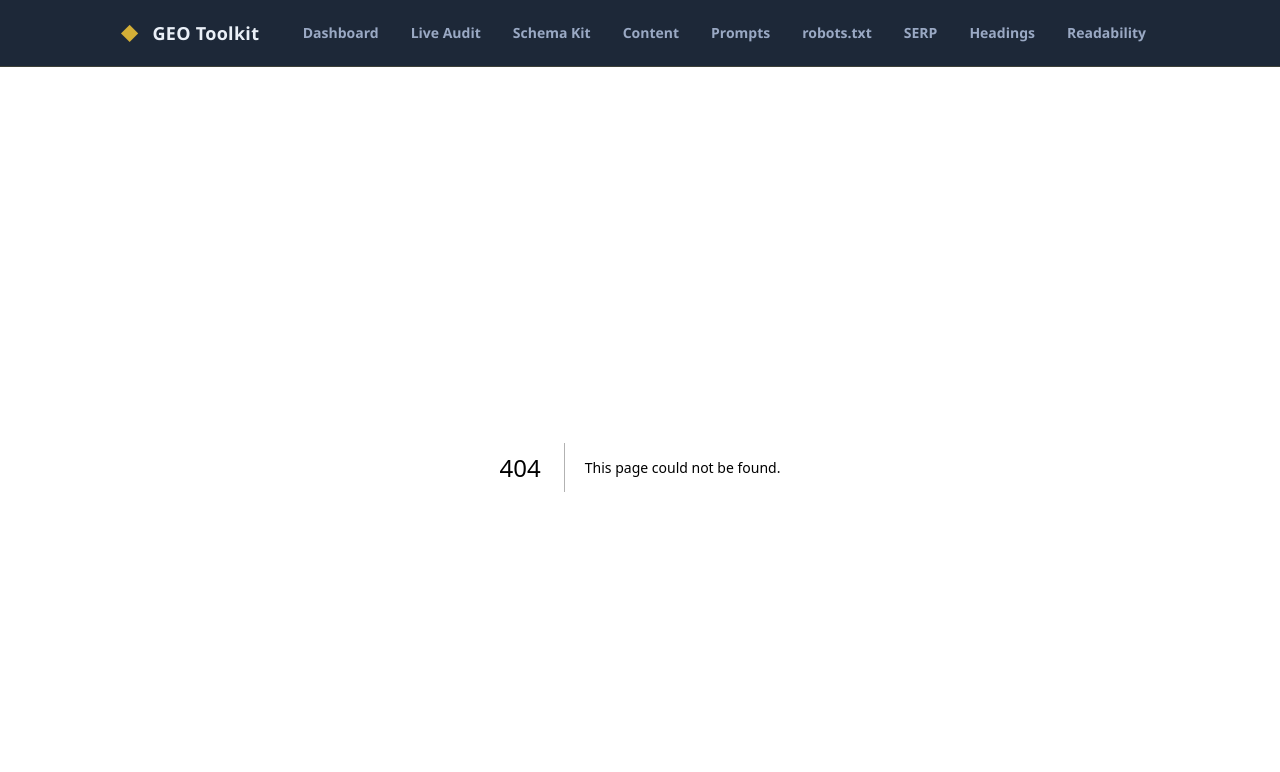
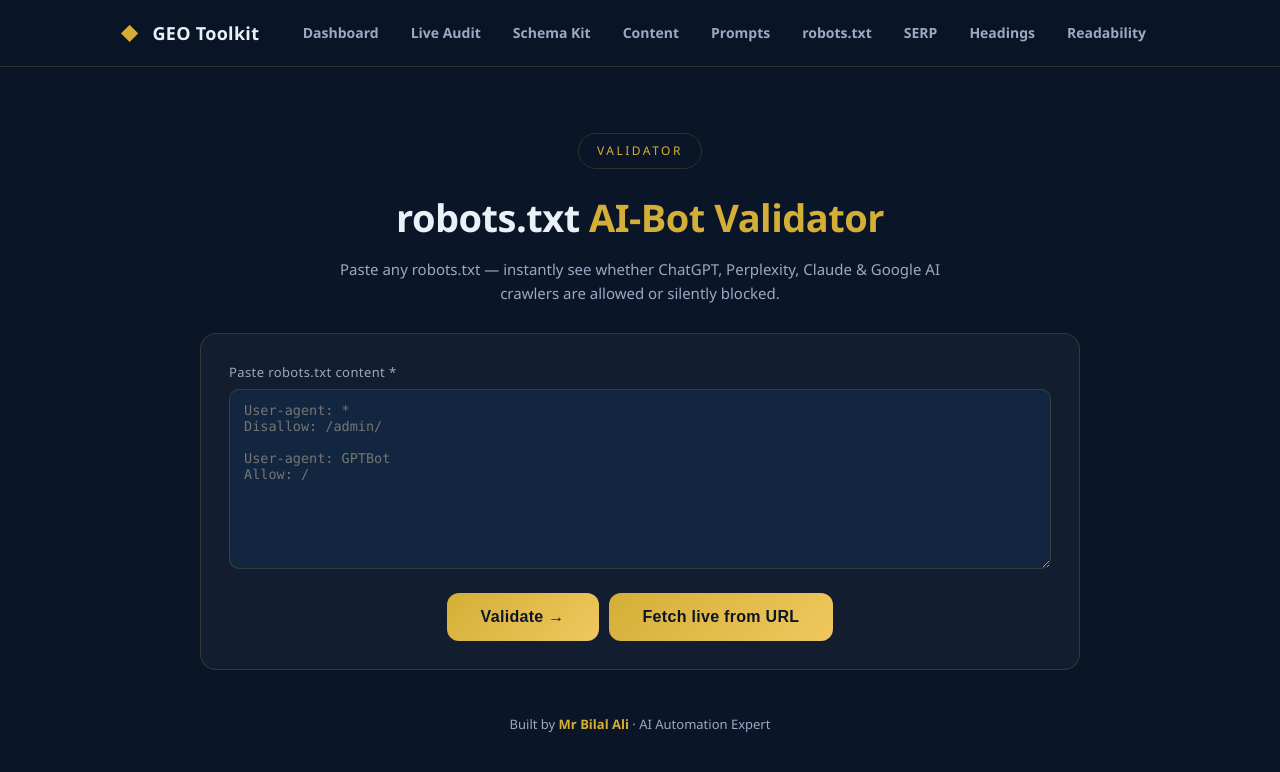
Before and after one commit to Mrbilalali/geo-audit-live, a Next.js app: page /robots-validator in a window 1280 px wide. Before the commit this address had no page. Shown: the top 772 px of the page. Built offline with nearby package versions, Linux system fonts and the light colour scheme.

Commit message:
GEO Toolkit v2 — 8-tool SEO/GEO suite

```diff
--- /dev/null
+++ b/app/robots-validator/page.tsx
@@ -0,0 +1,110 @@
+"use client";
+
+import { useState } from "react";
+
+const AI_BOTS = ["GPTBot", "ChatGPT-User", "PerplexityBot", "ClaudeBot", "Google-Extended", "CCBot"];
+
+interface Group { agents: string[]; allows: string[]; disallows: string[]; }
+
+function parseRobots(txt: string): Group[] {
+  const groups: Group[] = [];
+  let cur: Group | null = null;
+  let seenRule = false;
+  for (const raw of txt.split("\n")) {
+    const line = raw.split("#")[0].trim();
+    if (!line) continue;
+    const m = line.match(/^([A-Za-z-]+)\s*:\s*(.*)$/);
+    if (!m) continue;
+    const field = m[1].toLowerCase();
+    const value = m[2].trim();
+    if (field === "user-agent") {
+      if (seenRule || !cur) { cur = { agents: [], allows: [], disallows: [] }; groups.push(cur); seenRule = false; }
+      cur.agents.push(value.toLowerCase());
+    } else if (field === "allow" && cur) { cur.allows.push(value); seenRule = true; }
+    else if (field === "disallow" && cur) { cur.disallows.push(value); seenRule = true; }
+  }
+  return groups;
+}
+
+export default function RobotsValidator() {
+  const [txt, setTxt] = useState("");
+  const [done, setDone] = useState(false);
+
+  const groups = done ? parseRobots(txt) : [];
+  const star = groups.find((g) => g.agents.includes("*"));
+  const sitewide = !!star && star.disallows.some((d) => d === "/" || d === "/*");
+  const sitemap = txt.split("\n").some((l) => l.trim().toLowerCase().startsWith("sitemap:"));
+
+  function botStatus(bot: string): { label: string; cls: "pass" | "fail" | "warn"; detail: string } {
+    const b = bot.toLowerCase();
+    const own = groups.find((g) => g.agents.includes(b));
+    const g = own || star;
+    if (!g) return { label: "No rule", cls: "warn", detail: `No rules for ${bot} (or *). Default: allowed.` };
+    const blocked = g.disallows.some((d) => d === "/" || d === "/*");
+    const lines = [`User-agent: ${g.agents.join(", ")}`, ...g.disallows.map((d) => `Disallow: ${d === "" ? "(empty = allow all)" : d}`)].join("\n");
+    return blocked
+      ? { label: "BLOCKED", cls: "fail", detail: lines }
+      : { label: "Allowed", cls: "pass", detail: lines };
+  }
+
+  return (
+    <div className="wrap">
+      <div className="pagehead">
+        <div className="badge">Validator</div>
+        <h1>robots.txt <span className="g">AI-Bot Validator</span></h1>
+        <p>Paste any robots.txt — instantly see whether ChatGPT, Perplexity, Claude &amp; Google AI crawlers are allowed or silently blocked.</p>
+      </div>
+
+      <div className="card">
+        <div className="field">
+          <label>Paste robots.txt content *</label>
+          <textarea value={txt} onChange={(e) => setTxt(e.target.value)} placeholder={"User-agent: *\nDisallow: /admin/\n\nUser-agent: GPTBot\nAllow: /"} style={{ minHeight: 180, fontFamily: "Consolas, monospace", fontSize: 13.5 }} />
+        </div>
+        <div className="center no-print" style={{ display: "flex", gap: 10, justifyContent: "center", flexWrap: "wrap" }}>
+          <button className="btn" onClick={() => { if (!txt.trim()) { alert("Paste a robots.txt first."); return; } setDone(true); }}>Validate →</button>
+          <button className="btn ghost" onClick={async () => {
+            const u = prompt("Or fetch live from a domain (e.g. example.com):");
+            if (!u) return;
+            const dom = u.replace(/^https?:\/\//i, "").replace(/\/.*$/, "");
+            try {
+              const r = await fetch(`/api/audit?url=${encodeURIComponent(dom)}`);
+              const d = await r.json();
+              const chk = d.checks?.find((c: { id: string }) => c.id === "ai-bots");
+              if (chk) { alert("Live result: " + chk.evidence.split("\n").slice(0, 8).join("\n")); }
+            } catch { alert("Could not fetch. Paste the robots.txt manually."); }
+          }}>Fetch live from URL</button>
+        </div>
+      </div>
+
+      {done && (
+        <div className="card">
+          <div className="check" style={{ borderLeft: `4px solid ${sitewide ? "var(--red)" : "var(--green)"}` }}>
+            <div className="hd"><span className={`dot ${sitewide ? "fail" : "pass"}`} />
+              <h3>Site-wide crawl block</h3>
+              <span className={`st ${sitewide ? "fail" : "pass"}`}>{sitewide ? "BLOCKED" : "Open"}</span></div>
+            <div className="fix">{sitewide ? "A blanket Disallow: / blocks EVERYTHING including AI bots. Remove it unless the whole site must be hidden." : "No blanket block — crawlers can enter."}</div>
+          </div>
+          <div className="check" style={{ borderLeft: `4px solid ${sitemap ? "var(--green)" : "var(--amber)"}` }}>
+            <div className="hd"><span className={`dot ${sitemap ? "pass" : "warn"}`} />
+              <h3>Sitemap directive</h3>
+              <span className={`st ${sitemap ? "pass" : "warn"}`}>{sitemap ? "Present" : "Missing"}</span></div>
+            <div className="fix">{sitemap ? "Sitemap directive found in robots.txt." : "Add a 'Sitemap: https://yoursite.com/sitemap.xml' line so crawlers discover all pages."}</div>
+          </div>
+          <h2 className="cathead">AI crawler verdicts</h2>
+          {AI_BOTS.map((b) => {
+            const s = botStatus(b);
+            return (
+              <div className="check" key={b}>
+                <div className="hd"><span className={`dot ${s.cls}`} /><h3>{b}</h3><span className={`st ${s.cls}`}>{s.label}</span></div>
+                <div className="ev">{s.detail}</div>
+                {s.cls === "fail" && <div className="fix"><b>Fix:</b> add an explicit group:<br /><span style={{ fontFamily: "monospace" }}>User-agent: {b}<br />Allow: /</span></div>}
+              </div>
+            );
+          })}
+        </div>
+      )}
+
+      <footer className="no-print">Built by <b>Mr Bilal Ali</b> · AI Automation Expert</footer>
+    </div>
+  );
+}
```
